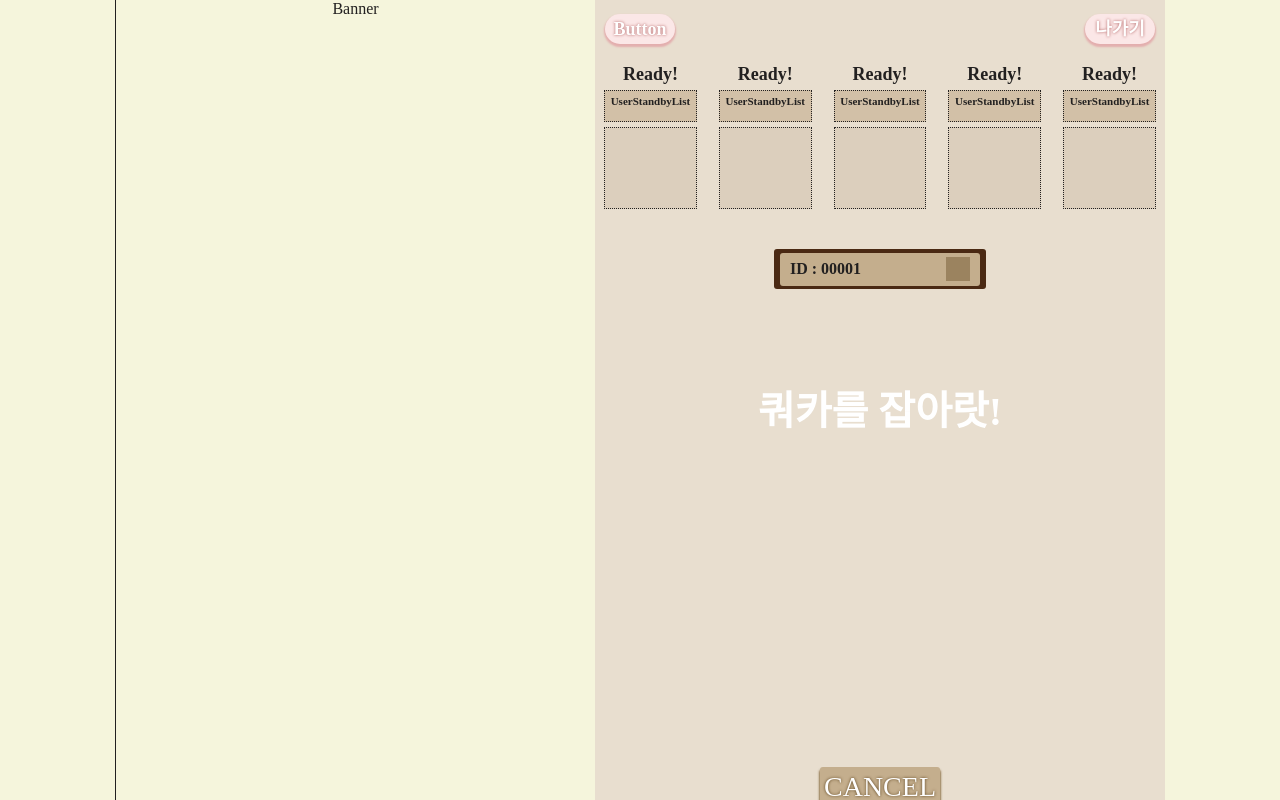
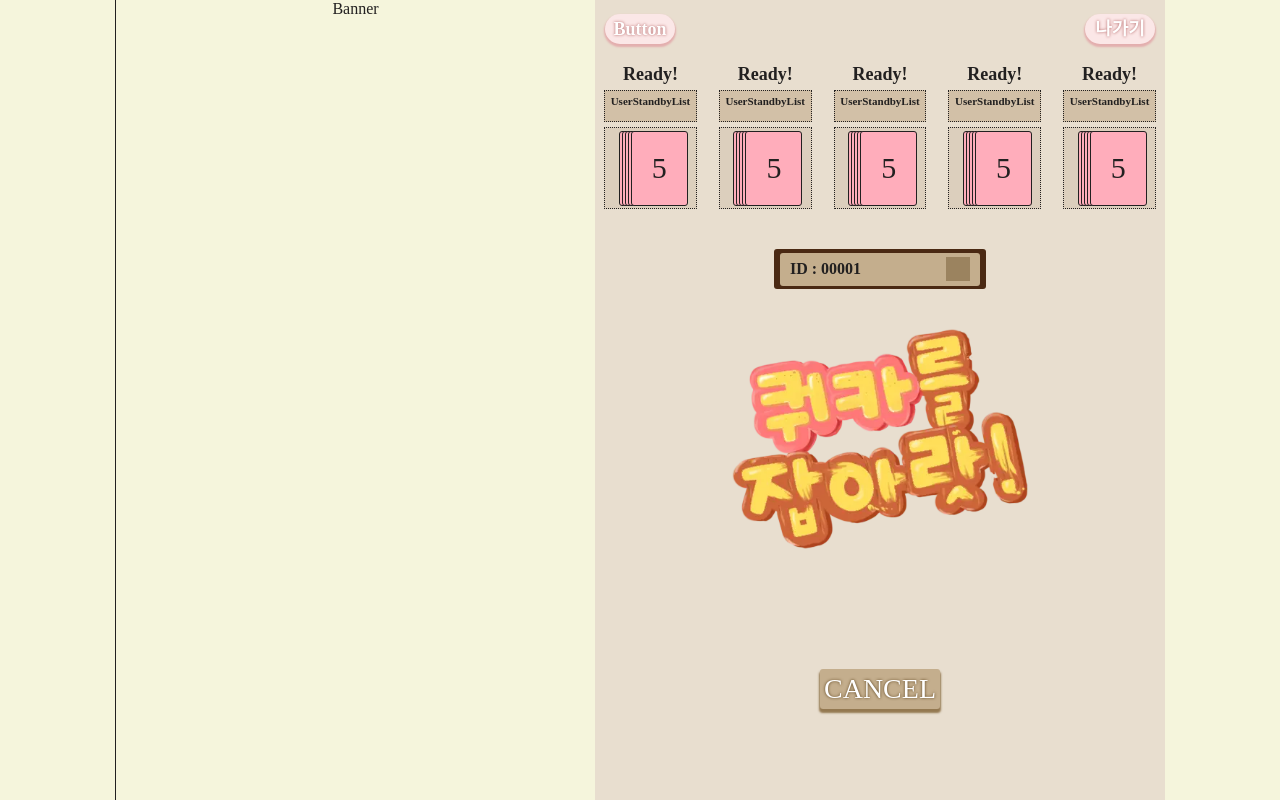
Before and after one commit to whoistheking/front-end, a React (Create React App) app: page /gameroom/waiting in a window 1280 px wide. Built offline with nearby package versions, Linux system fonts and the light colour scheme; a web font is replaced by a local one.

Commit message:
<Feat: 게임 유저 카드 뭉치 마크업 작업>

```diff
--- a/src/components/common/MyCardList.tsx
+++ b/src/components/GameRoomPage/ChoiceCardList.tsx
@@ -1,26 +1,33 @@
 import React from 'react'
 import styled from 'styled-components';
-import PokerCard from './PokerCard';
+import PokerCard from '../common/PokerCard';
 
-const MyCardList = () => {
+// interface ChoiceCardListProps {
+//     getCard: {
+//         isget: boolean,
+//         cardvalue: number | undefined
+//     };
+// };
+
+const ChoiceCardList = () => {
 
     const cardArr : number[] = [1, 2, 3, 4, 5, 6, 7, 8, 9, 10, 11, 12, 13, 14, 15, 16, 17, 18];
 
   return (
-    <MyCardListContainer>
+    <CardListContainer>
         {cardArr?.map((item : number) => {
             return (
                 <PokerCard
                     key={item}
-                    mycard={true}
+                    mycard={false}
                     item={item}/>
             )
         })}
-    </MyCardListContainer>
+    </CardListContainer>
   )
 };
 
-const MyCardListContainer = styled.div`
+const CardListContainer = styled.div`
     width: 550px;
     height: 280px;
     margin: 0px auto;
@@ -29,9 +36,7 @@ const MyCardListContainer = styled.div`
     justify-content: center;
     align-items: center;
     flex-wrap: wrap;
-    position: relative;
     gap: 5px;
-    margin-bottom: 14px;
 
     @media screen and (max-width: 1600px) {
         height: 160px;
@@ -41,12 +46,7 @@ const MyCardListContainer = styled.div`
         width: 96%;
         height: 180px;
         gap: 2px;
-        margin-bottom: 10px;
     }
 `;
 
-const CardWrapper = styled.div`
-
-`;
-
-export default MyCardList;
+export default ChoiceCardList;
--- a/src/components/common/ChoiceCardList.tsx
+++ b/src/components/GameRoomPage/MyCardList.tsx
@@ -1,33 +1,26 @@
 import React from 'react'
 import styled from 'styled-components';
-import PokerCard from './PokerCard';
+import PokerCard from '../common/PokerCard';
 
-// interface ChoiceCardListProps {
-//     getCard: {
-//         isget: boolean,
-//         cardvalue: number | undefined
-//     };
-// };
-
-const ChoiceCardList = () => {
+const MyCardList = () => {
 
     const cardArr : number[] = [1, 2, 3, 4, 5, 6, 7, 8, 9, 10, 11, 12, 13, 14, 15, 16, 17, 18];
 
   return (
-    <CardListContainer>
+    <MyCardListContainer>
         {cardArr?.map((item : number) => {
             return (
                 <PokerCard
                     key={item}
-                    mycard={false}
+                    mycard={true}
                     item={item}/>
             )
         })}
-    </CardListContainer>
+    </MyCardListContainer>
   )
 };
 
-const CardListContainer = styled.div`
+const MyCardListContainer = styled.div`
     width: 550px;
     height: 280px;
     margin: 0px auto;
@@ -36,7 +29,9 @@ const CardListContainer = styled.div`
     justify-content: center;
     align-items: center;
     flex-wrap: wrap;
+    position: relative;
     gap: 5px;
+    margin-bottom: 14px;
 
     @media screen and (max-width: 1600px) {
         height: 160px;
@@ -46,7 +41,12 @@ const CardListContainer = styled.div`
         width: 96%;
         height: 180px;
         gap: 2px;
+        margin-bottom: 10px;
     }
 `;
 
-export default ChoiceCardList;
+const CardWrapper = styled.div`
+
+`;
+
+export default MyCardList;
--- a/src/components/common/UserStandbyList.tsx
+++ b/src/components/common/UserStandbyList.tsx
@@ -7,13 +7,19 @@ interface UserStandbyListProps {
 
 const UserStandbyList : React.FC<UserStandbyListProps> = ({ gamestart }) => {
 
-    const userArr : any = [0, 1, 2, 3, 4];
+    const userArr : any = [
+        {id: 0, user: true, count: [0, 1, 2]},
+        {id: 1, user: true, count: [0, 1, 2, 3, 4, 5, 6]},
+        {id: 2, user: true, count: [0, 1, 2, 3, 4]},
+        {id: 3, user: true, count: [0]},
+        {id: 4, user: false, count: null},
+    ];
 
   return (
     <UserListContainer>
         {userArr?.map((item : any) => {
             return (
-                <UserCardContainer key={item}>
+                <UserCardContainer key={item.id}>
                     {(gamestart)
                         ? <WaitStatusBox>
                             Turn
@@ -25,7 +31,43 @@ const UserStandbyList : React.FC<UserStandbyListProps> = ({ gamestart }) => {
                         UserStandbyList
                     </UserNicknameBox>
                     <CardBox>
-
+                        <UserCardListWrapper>
+                            <UserCardList>
+                                <UserCard>
+                                    <CardCount>
+                                        5
+                                    </CardCount>
+                                </UserCard>
+                            </UserCardList>
+                            <UserCardList>
+                                <UserCard>
+                                    <CardCount>
+                                        5
+                                    </CardCount>
+                                </UserCard>
+                            </UserCardList>
+                            <UserCardList>
+                                <UserCard>
+                                    <CardCount>
+                                        5
+                                    </CardCount>
+                                </UserCard>
+                            </UserCardList>
+                            <UserCardList>
+                                <UserCard>
+                                    <CardCount>
+                                        5
+                                    </CardCount>
+                                </UserCard>
+                            </UserCardList>
+                            <UserCardList>
+                                <UserCard>
+                                    <CardCount>
+                                        5
+                                    </CardCount>
+                                </UserCard>
+                            </UserCardList>
+                        </UserCardListWrapper>
                     </CardBox>
                 </UserCardContainer>
             )
@@ -112,4 +154,46 @@ const CardBox = styled.div`
     }
 `;
 
+const UserCardListWrapper = styled.div`
+    width: 70%;
+    height: 80px;
+    position: relative;
+    transition: all 0.3s;
+    display: flex;
+    flex-direction: row;
+    justify-content: start;
+    align-items: center;
+
+    /* @media screen and (max-width: 1600px) {
+        width: 55px;
+        height: 73px;
+    }
+
+    @media screen and (max-width: 550px) {
+        width: 42px;
+        height: 56px;
+    } */
+`;
+
+const UserCardList = styled.div`
+    max-width: 3px;
+`;
+
+const UserCard = styled.div`
+    width: 55px;
+    height: 73px;
+    background-color: #ffadbb;
+    border-radius: 3px;
+    border: 1px solid #222020;
+    display: flex;
+    justify-content: center;
+    align-items: center;
+`;
+
+const CardCount = styled.div`
+    font-size: 30px;
+    font-weight: 500;
+    line-height: 100%;
+`;
+
 export default UserStandbyList;
--- a/src/pages/GameRoomPage.tsx
+++ b/src/pages/GameRoomPage.tsx
@@ -2,8 +2,8 @@ import React, { useState } from "react";
 import styled from "styled-components";
 import UserStandbyList from "../components/common/UserStandbyList";
 import TopLineButton from "../components/common/TopLineButton";
-import ChoiceCardList from "../components/common/ChoiceCardList";
-import MyCardList from "../components/common/MyCardList";
+import ChoiceCardList from "../components/GameRoomPage/ChoiceCardList";
+import MyCardList from "../components/GameRoomPage/MyCardList";
 import { useDispatch, useSelector } from "react-redux";
 import { RootState } from "../redux/config/configureStore";
 import { cardClick } from "../redux/module/CardChoiceSlice";
--- a/src/pages/WaitingRoomPage.tsx
+++ b/src/pages/WaitingRoomPage.tsx
@@ -3,6 +3,7 @@ import styled from "styled-components";
 import UserStandbyList from "../components/common/UserStandbyList";
 import { StBasicButton } from "../styles/BasicButton";
 import TopLineButton from "../components/common/TopLineButton";
+import LogoImage from "../assets/logo/mainlogoimage.webp";
 
 const WaitingRoomPage = () => {
   const [button, setButton] = useState<boolean>(false);
@@ -23,7 +24,7 @@ const WaitingRoomPage = () => {
           </Id>
         </IdBoxContainer>
       </IdContainer>
-      <LogoContainer>쿼카를 잡아랏!</LogoContainer>
+      <LogoContainer src={LogoImage} alt=''/>
       <ButtonContainer>
         {button ? (
           <StBasicButton
@@ -95,11 +96,11 @@ const Copy = styled.div`
   cursor: pointer;
 `;
 
-const LogoContainer = styled.div`
-  color: #fff;
-  font-size: 40px;
-  font-weight: 800;
-  margin: 90px 0px 330px 0px;
+const LogoContainer = styled.img`
+  width: 300px;
+  height: 220px;
+  object-fit: contain;
+  margin: 40px 0px 120px 0px;
 `;
 
 const ButtonContainer = styled.div`
```
